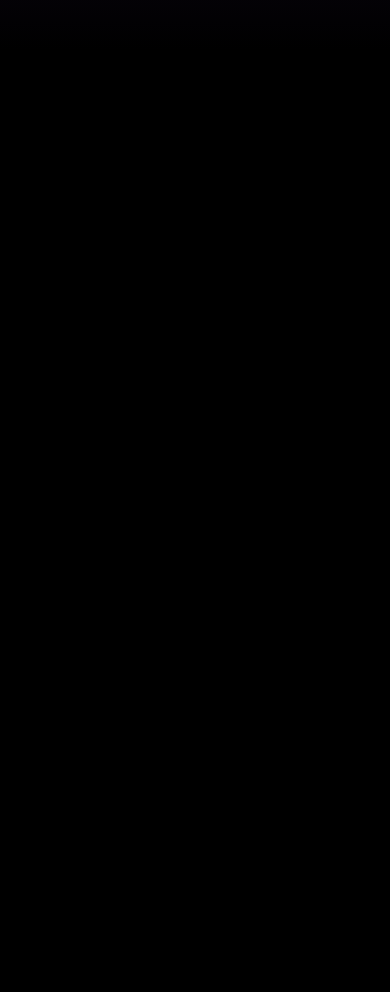
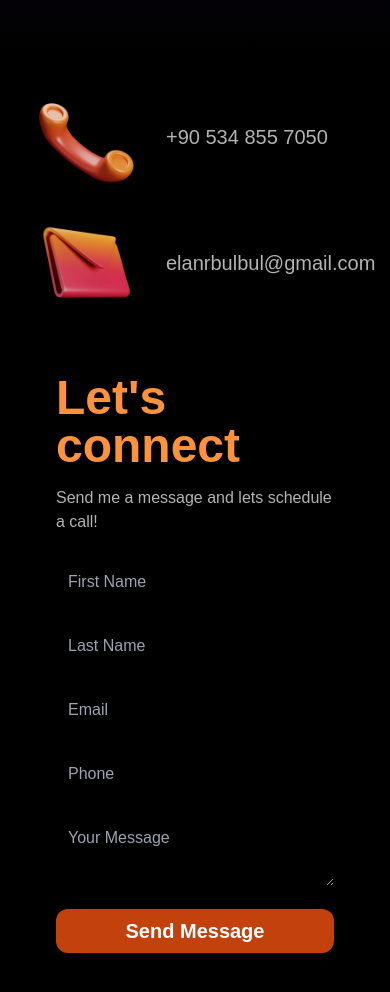
Before and after one commit to elanurbulbul/MyPortfolio, a Next.js app: page / in a window 390 px wide. Shown: the part 6460-7452 px from the top of the page. Before the commit the page ends 6510 px from the top, so only its background shows below. Built offline with nearby package versions, Linux system fonts and the light colour scheme.

Commit message:
CreatedContact

```diff
--- a/src/app/page.tsx
+++ b/src/app/page.tsx
@@ -1,4 +1,5 @@
 import About from "@/components/About";
+import Contact from "@/components/Contact";
 import Hero from "@/components/Hero";
 import Navbar from "@/components/Navbar";
 import Portfolio from "@/components/Portfolio";
@@ -12,6 +13,7 @@ export default function Home() {
       <About />
       <Portfolio/>
       <Skills/>
+      <Contact />
     </>
   );
 }
--- /dev/null
+++ b/src/components/Contact.tsx
@@ -0,0 +1,44 @@
+"use client"
+import React from 'react'
+import Image from 'next/image'
+import phone from "../assets/phone.png"
+import mail from "../assets/mail.png"
+
+const Contact = () => {
+  return (
+    <div className='max-w-[1000px] mx-auto flex flex-col lg:flex-row text-white/70 p-8
+    pounded-lg space-y-8 lg:space-y-0 lg:space-x-8' id='contact'>
+        <div className='flex justify-center items-center'>
+            <ul className='space-y-4'>
+                <li className='flex items-center'>
+                    <Image src={phone} alt='phone' className='h-[110px] w-auto mr-6' />
+                    <p className='text-xl'>+90 534 855 7050</p>
+                </li>
+                <li className='flex items-center'>
+                <Image src={mail} alt='mail' className='h-[110px] w-auto mr-6' />
+                <p className='text-xl'>elanrbulbul@gmail.com</p>
+                </li>
+            </ul>
+        </div>
+
+        <div className='bg-white-10 p-6 rounded-xl max-w-[550px]'>
+            <h2 className='text-5xl font-bold text-orange-400 mb-4'>Let's connect</h2>
+            <p className='text-white/70 mb-6'> Send me a message and lets schedule a call!</p>
+            <form className='space-y-4' action="https://getform.io/f/bejjprqa" method='POST'>
+                <div className='grid md:grid-cols-2 gap-4'>
+                    <input type='text' name='name' className='bg-black/70 rounded-xl p-3 focus: outline-none focus:ring-2 focus:ring-orange-400' placeholder='First Name' />
+                    <input type='text' name='name' className='bg-black/70 rounded-xl p-3 focus: outline-none focus:ring-2 focus:ring-orange-400' placeholder='Last Name' />
+                    <input type='email' name='email' className='bg-black/70 rounded-xl p-3 focus: outline-none focus:ring-2 focus:ring-orange-400' placeholder='Email' />
+                    <input type='phone' name='phone' className='bg-black/70 rounded-xl p-3 focus: outline-none focus:ring-2 focus:ring-orange-400' placeholder='Phone' />
+
+                </div>
+                <textarea className='bg-black/70 w-full rounded-xl p-3 focus: outline-none focus:ring-2 focus:ring-orange-400' placeholder='Your Message' />
+                <button className='bg-orange-700 hover:bg-orange-500 text-white px-6 py-2 w-full font-semibold text-xl rounded-xl'>Send Message</button>
+            </form>
+        </div>
+
+    </div>
+  )
+}
+
+export default Contact
```
